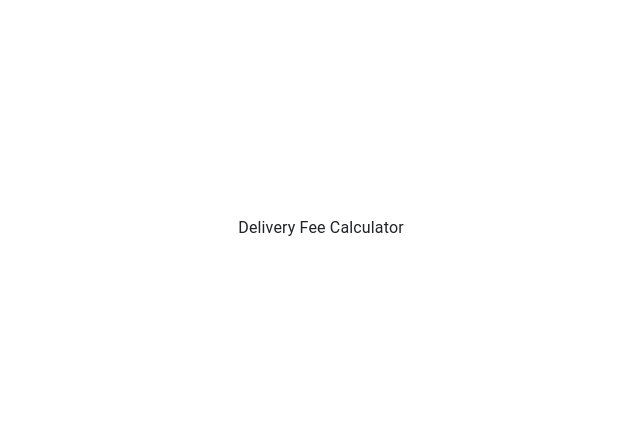
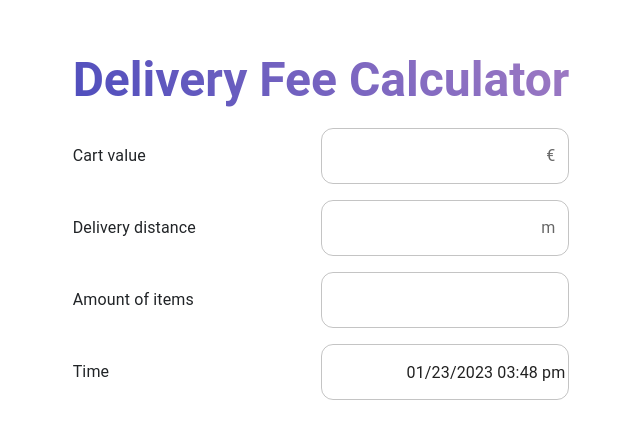
Before and after one commit to tamaskr/delivery-fee-calculator, a React (Create React App) app: page / in a window 1280 px wide. Shown: the part 172-610 px from the top of the page, without its empty margins (319-959 px from the left). Built offline with nearby package versions, Linux system fonts and the light colour scheme.

Commit message:
add basic form with validation

```diff
--- a/src/App.tsx
+++ b/src/App.tsx
@@ -1,12 +1,133 @@
-import { Typography } from '@mui/material';
+import { TextFieldProps } from '@mui/material';
+import { DateTimePicker } from '@mui/x-date-pickers';
+import { Form, Formik } from 'formik';
+import * as yup from 'yup';
 import { useTranslation } from 'react-i18next';
+import { theme } from './theme/default';
+import { numberValidator, validateCurrencyValue } from './utils/validation';
+import { Units } from './constants/units';
+import { InputRow } from './components/InputRow';
+import { ContentContainer, GradientTitle } from './styles/common';
+import { InputField } from './styles/input';
+
+const initialFormValues = {
+  value: '',
+  distance: '',
+  amount: '',
+  time: new Date(),
+};
+
+const validationSchema = yup.object({
+  value: numberValidator('value'),
+  distance: numberValidator('distance'),
+  amount: numberValidator('amount'),
+  time: yup
+    .date()
+    .typeError('form.errors.typeError.time')
+    .required('form.errors.required.time'),
+});
 
 const App = () => {
   const { t } = useTranslation();
+
+  const onSubmit = ({
+    value,
+    distance,
+    amount,
+    time,
+  }: {
+    value: string;
+    distance: string;
+    amount: string;
+    time: Date;
+  }) => {
+    console.log('onSubmit');
+  };
+
   return (
-    <Typography>
-      {t('general.title')}
-    </Typography>
+    <ContentContainer>
+      <GradientTitle variant="h3" fontWeight="bold" textAlign="center">
+        {t('general.title')}
+      </GradientTitle>
+      <Formik
+        initialValues={initialFormValues}
+        onSubmit={onSubmit}
+        validationSchema={validationSchema}
+      >
+        {({ values, errors, touched, handleBlur, setFieldValue }) => (
+          <Form autoComplete="off">
+            <InputRow
+              id="value"
+              title="general.value"
+              unit={Units.Euro}
+              value={values.value}
+              errorMessage={
+                touched.value && errors.value ? errors.value : undefined
+              }
+              inputProps={{ inputMode: 'numeric' }}
+              onChange={(event) => {
+                const value = event.target.value;
+                validateCurrencyValue(value, (formattedValue) => {
+                  setFieldValue('value', formattedValue);
+                });
+              }}
+              onBlur={handleBlur}
+            />
+            <InputRow
+              id="distance"
+              title="general.distance"
+              unit={Units.Meter}
+              value={values.distance}
+              errorMessage={
+                touched.distance && errors.distance
+                  ? errors.distance
+                  : undefined
+              }
+              inputProps={{ inputMode: 'numeric' }}
+              onChange={(event) => {
+                const value = event.target.value;
+                setFieldValue('distance', value.replace(/\D/g, ''));
+              }}
+              onBlur={handleBlur}
+            />
+            <InputRow
+              id="amount"
+              title="general.amount"
+              value={values.amount}
+              errorMessage={
+                touched.amount && errors.amount ? errors.amount : undefined
+              }
+              inputProps={{
+                inputMode: 'numeric',
+                style: { paddingRight: theme.spacing(2) },
+              }}
+              onChange={(event) => {
+                const value = event.target.value;
+                setFieldValue('amount', value.replace(/\D/g, ''));
+              }}
+              onBlur={handleBlur}
+            />
+            <InputRow
+              title="general.time"
+              errorMessage={
+                touched.time && errors.time && typeof errors.time === 'string'
+                  ? errors.time
+                  : undefined
+              }
+            >
+              <DateTimePicker
+                value={values.time}
+                ampmInClock
+                onChange={(value) => setFieldValue('time', value, true)}
+                renderInput={(params: TextFieldProps) => (
+                  <InputField id="time" onBlur={handleBlur} {...params} />
+                )}
+              />
+            </InputRow>
+          </Form>
+        )}
+      </Formik>
+    </ContentContainer>
   );
 };
 
--- /dev/null
+++ b/src/components/InputRow.tsx
@@ -0,0 +1,71 @@
+import {
+  InputAdornment,
+  Typography,
+  InputBaseComponentProps,
+} from '@mui/material';
+import { ChangeEvent, FocusEventHandler } from 'react';
+import { useTranslation } from 'react-i18next';
+import { Units } from '../constants/units';
+import { theme } from '../theme/default';
+import { InputContainer, InputField } from '../styles/input';
+
+type InputRowProps = {
+  id?: string;
+  title: string;
+  unit?: Units;
+  value?: string | number | Date;
+  errorMessage?: string;
+  inputProps?: InputBaseComponentProps;
+  onChange?: (
+    event: ChangeEvent<HTMLTextAreaElement | HTMLInputElement>
+  ) => void;
+  onBlur?: FocusEventHandler<HTMLTextAreaElement | HTMLInputElement>;
+  children?: React.ReactNode;
+};
+
+export const InputRow = ({
+  id,
+  title,
+  unit,
+  value,
+  errorMessage,
+  inputProps,
+  onChange,
+  onBlur,
+  children,
+}: InputRowProps) => {
+  const { t } = useTranslation();
+  return (
+    <>
+      <InputContainer>
+        <Typography>{t(title)}</Typography>
+        {children ?? (
+          <InputField
+            id={id}
+            InputProps={{
+              inputProps,
+              ...(unit && {
+                endAdornment: (
+                  <InputAdornment position="end">{unit}</InputAdornment>
+                ),
+              }),
+            }}
+            value={value}
+            onChange={onChange}
+            onBlur={onBlur}
+            error={!!errorMessage}
+          />
+        )}
+      </InputContainer>
+      {errorMessage && (
+        <Typography
+          variant="body2"
+          textAlign="end"
+          color={theme.palette.error.dark}
+        >
+          {t(errorMessage)}
+        </Typography>
+      )}
+    </>
+  );
+};
--- /dev/null
+++ b/src/constants/units.ts
@@ -0,0 +1,4 @@
+export enum Units {
+  Euro = '€',
+  Meter = 'm',
+}
--- /dev/null
+++ b/src/styles/common.ts
@@ -0,0 +1,13 @@
+import { Typography, Box, styled } from '@mui/material';
+
+export const ContentContainer = styled(Box)(({ theme }) => ({
+  padding: `${theme.spacing(4)} ${theme.spacing(6)}`,
+  borderRadius: theme.spacing(1.5),
+}));
+
+export const GradientTitle = styled(Typography)(({ theme }) => ({
+  backgroundImage: `linear-gradient(45deg, ${theme.palette.primary.main}, ${theme.palette.secondary.light})`,
+  WebkitBackgroundClip: 'text',
+  WebkitTextFillColor: 'transparent',
+  paddingBottom: theme.spacing(1),
+}));
--- /dev/null
+++ b/src/styles/input.ts
@@ -0,0 +1,27 @@
+import { styled, TextField, Box } from '@mui/material';
+
+export const InputField = styled(TextField)(({ theme }) => ({
+  width: '50%',
+  '& fieldset': {
+    borderRadius: theme.spacing(1.5),
+  },
+  '& input': {
+    textAlign: 'right',
+    paddingRight: theme.spacing(0.5),
+  },
+  [theme.breakpoints.down('md')]: {
+    width: '100%',
+  },
+}));
+
+export const InputContainer = styled(Box)(({ theme }) => ({
+  display: 'flex',
+  flexDirection: 'row',
+  padding: `${theme.spacing(1.5)} 0 ${theme.spacing(0.5)} 0`,
+  justifyContent: 'space-between',
+  alignItems: 'center',
+  [theme.breakpoints.down('md')]: {
+    flexDirection: 'column',
+    alignItems: 'start',
+  },
+}));
--- /dev/null
+++ b/src/utils/validation.ts
@@ -0,0 +1,16 @@
+import * as yup from 'yup';
+
+export const numberValidator = (label: string) => {
+  return yup.number().required(`form.errors.required.${label}`);
+};
+
+export const validateCurrencyValue = (
+  value: string,
+  onValidValue: (formattedValue: string) => void
+) => {
+  const formattedValue = value
+    .replace(/[^0-9.]/g, '')
+    .replace(/(\.[0-9]{2}).+$/, '$1');
+  if (formattedValue === '.' || formattedValue.split('.').length > 2) return;
+  onValidValue(formattedValue);
+};
```
